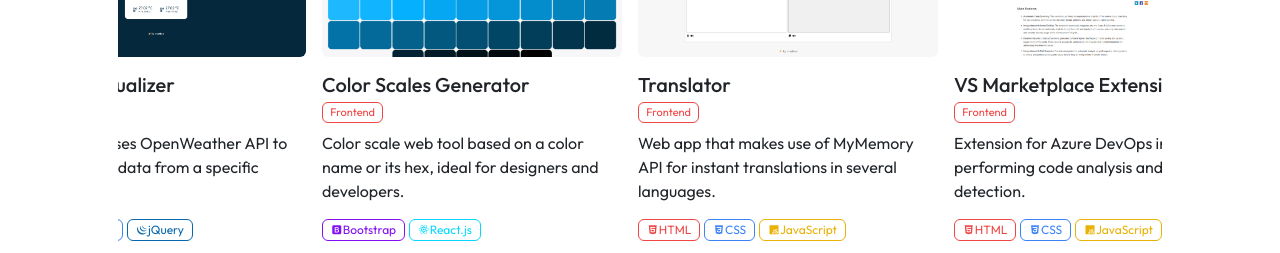
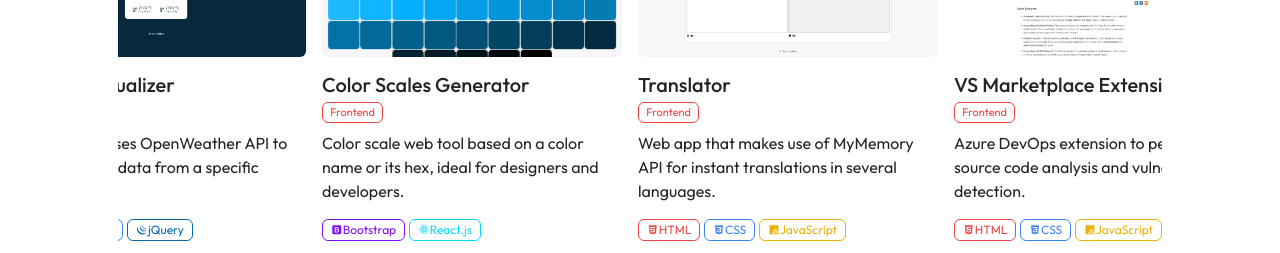
Before and after one commit to cruzito-x/portfolio_v4, a React (Vite) app: page / in a window 1280 px wide. Shown: the part 3700-3953 px from the top of the page. Built offline with nearby package versions, Linux system fonts and the light colour scheme.

Commit message:
VSM project updated

```diff
--- a/src/assets/data/Portfolio.jsx
+++ b/src/assets/data/Portfolio.jsx
@@ -240,7 +240,7 @@ export const projectsData = [
     image: Work5,
     title: "VS Marketplace Extension",
     description:
-      "Extension for Azure DevOps in charge of performing code analysis and vuln detection.",
+      "Azure DevOps extension to perform source code analysis and vulnerability detection.",
     category: categories.frontend.name,
     category_color: categories.frontend.color,
     techs: [
@@ -338,8 +338,6 @@ export const projectsData = [
         name: techData.antd.name,
       },
     ],
-    design_url:
-      "https://www.figma.com/design/hXXlAzpKeJPQuWwxnEtOsj/Sistema-de-Cobros-Bancarios?node-id=0-1&t=sLsDbT1sYUHkRYIp-1",
     source_url: "https://github.com/cruzito-x/bank-collection-frontend",
   },
   {
@@ -401,7 +399,7 @@ export const projectsData = [
     image: Work9,
     title: "Vulnerabilities Dashboard",
     description:
-      "Clean, clear and professional design, ideal for the purpose of vulnerability management.",
+      "Clean, clear and professional design, ideal for the purpose of vulnerabilities management.",
     category: categories.design.name,
     category_color: categories.design.color,
     techs: [
```
